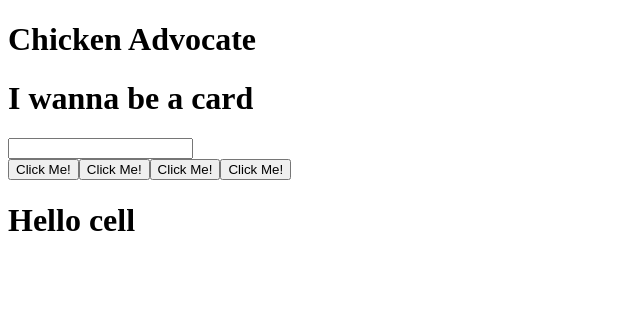
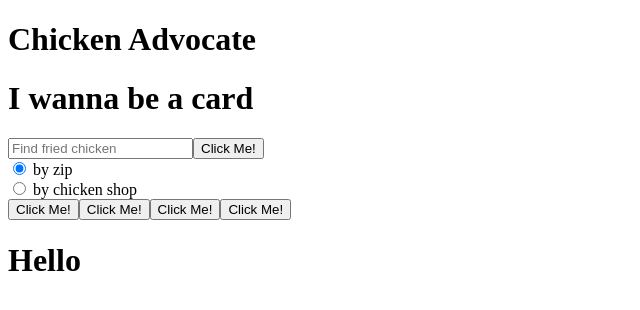
Before and after one commit to csrudy/chicken-advocate, a React app: page / in a window 1280 px wide. Shown: the top 310 px of the page, without its empty margins (0-640 px from the left). Built offline with nearby package versions, Linux system fonts and the light colour scheme; the HTML template or start-up script is replaced by a standard one.

Commit message:
added radio button for search zip/shop

```diff
--- a/client/src/actions/actions.ts
+++ b/client/src/actions/actions.ts
@@ -4,13 +4,15 @@ import { action } from 'typesafe-actions';
 export enum actionTypes {
   TO_DO = "TO_DO",
   DELETE_TO_DO = "DELETE_TO_DO",
-  UPDATE_SEARCH = "UPDATE_SEARCH"
+  UPDATE_SEARCH = "UPDATE_SEARCH",
+  CHOOSE_RADIO = "CHOOSE_RADIO"
 }
 
 export const actions = {
     addToDo: (input: any) => action(actionTypes.TO_DO,  {input}),
     deleteToDo: (input: any) => action(actionTypes.DELETE_TO_DO,  {input}),
-    updateSearchBar: (input: any) => action(actionTypes.UPDATE_SEARCH, {input})
+    updateSearchBar: (input: any) => action(actionTypes.UPDATE_SEARCH, {input}),
+    chooseRadio: (input: any) => action(actionTypes.CHOOSE_RADIO, {input})
   };
 
 
--- a/client/src/components/SearchBar.tsx
+++ b/client/src/components/SearchBar.tsx
@@ -1,14 +1,33 @@
 import * as React from 'react';
-
+import Button from './Button';
 
 interface SearchProps {
-  handleChange: any
+  handleChange: any,
+  handleRadio: any,
 }
 
 const SearchBar: React.FunctionComponent<SearchProps> = (props) => {
 
   return (
-    <form><input type="text" name="search" onChange={(e) => props.handleChange(e.target.value)} /></form>
+    <div>
+      <form>
+        <input type="text"
+          name="search"
+          placeholder="Find fried chicken"
+          onChange={(e) => props.handleChange(e.target.value)} />
+
+        <Button />
+      </form>
+
+    <form>
+
+      <input type="radio" name="radio" value="zip"
+       onChange={(e) => props.handleRadio(e.target.value)} defaultChecked/> by zip <br/>
+      <input type="radio" name="radio" value="shop"
+      onChange={(e) => props.handleRadio(e.target.value)} /> by chicken shop <br/>
+
+    </form>
+    </div>
   )
 }
 
--- a/client/src/containers/App.tsx
+++ b/client/src/containers/App.tsx
@@ -16,12 +16,15 @@ import Header from '../components/Header'
 interface AppProps {
   name?: string,
   updateSearchBar: any,
-  searchBarString: any
+  searchBarString: any,
+  radio: any,
+  chooseRadio: any
 }
 
 const mapStateToProps = (store: Types.ReducerState) => {
   return {
-    searchBarString: store.main.searchBarString
+    searchBarString: store.main.searchBarString,
+    radio: store.main.radio
   }
 }
 
@@ -34,9 +37,9 @@ const App: React.FunctionComponent<AppProps> = (props) => {
     <React.Fragment>
       <Header />
       <CardBox />
-      <SearchBar handleChange={props.updateSearchBar} />
+      <SearchBar handleChange={props.updateSearchBar} handleRadio={props.chooseRadio} />
       <Filter />
-      <h1>Hello {props.searchBarString}</h1>
+      <h1>Hello</h1>
     </React.Fragment>
   )
 }
--- a/client/src/reducers/mainReducer.ts
+++ b/client/src/reducers/mainReducer.ts
@@ -5,7 +5,8 @@ import { MainModel } from "./model";
 
 
 const initialState: MainModel = {
-  searchBarString: 'cell'
+  searchBarString: 'cell',
+  radio: 'zip'
 };
 
 export const mainReducer = (state: MainModel = initialState, action: Types.RootAction) => {
@@ -17,8 +18,15 @@ export const mainReducer = (state: MainModel = initialState, action: Types.RootA
     }
     case actionTypes.UPDATE_SEARCH:{
       return {
-        searchBarString: action.payload,
-        ...state
+        ...state,
+        searchBarString: action.payload
+      }
+    }
+
+    case actionTypes.CHOOSE_RADIO:{
+      return {
+        ...state,
+        radio: action.payload
       }
     }
 
--- a/client/src/reducers/model.ts
+++ b/client/src/reducers/model.ts
@@ -1,4 +1,5 @@
 
 export interface MainModel {
-  searchBarString: string
+  searchBarString: string,
+  radio: string
 }
```
